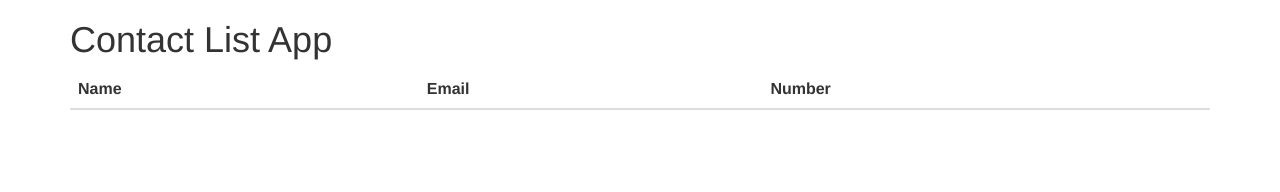
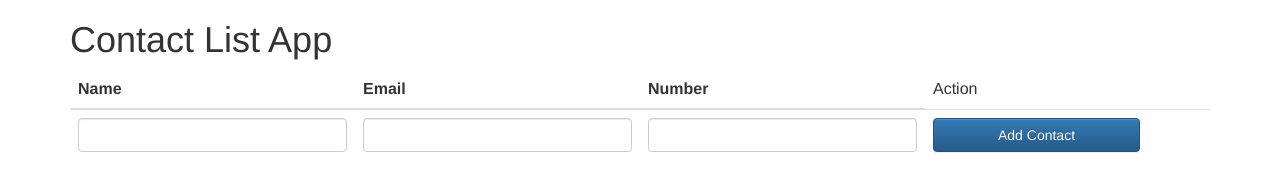
Before and after one commit to shishuwu/contactlistapp, a plain HTML site: page public/index.html in a window 1280 px wide. Drawn offline with nearby package versions, Linux system fonts and the light colour scheme; no server answers.

Commit message:
Add: add contact controls and require body-parser

```diff
--- a/public/controllers/controller.js
+++ b/public/controllers/controller.js
@@ -14,4 +14,9 @@ app.controller('AppCtrl', function ($scope, $http) {
         $scope.contactlist = response;
     });
 
+
+    $scope.addContact = function(){
+        console.log($scope.contact);
+        $http.post('/contactlist', $scope.contact);
+    }
 });
--- a/public/index.html
+++ b/public/index.html
@@ -17,9 +17,16 @@
                         <th>Name</th>
                         <th>Email</th>
                         <th>Number</th>
+                        <td>Action</td>
                     </tr>
                 </thead>
                 <tbody>
+                    <tr>
+                        <td><input class="form-control" ng-model="contact.name"></td>
+                        <td><input class="form-control" ng-model="contact.email"></td>
+                        <td><input class="form-control" ng-model="contact.number"></td>
+                        <td><input class="btn btn-primary" ng-click="addContact()" value="Add Contact"></td>
+                    </tr>
                     <tr ng-repeat="contact in contactlist">
                         <td>{{contact.name}}</td>
                         <td>{{contact.email}}</td>
```
Also changed, not shown: server.js (+7 -0 lines), 1 other file.
